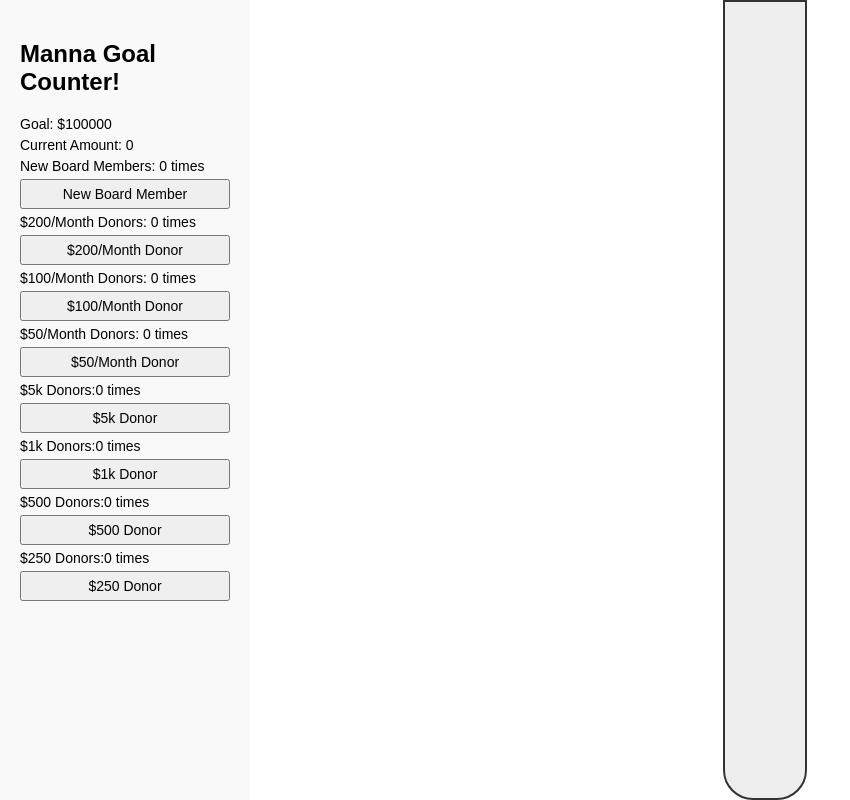
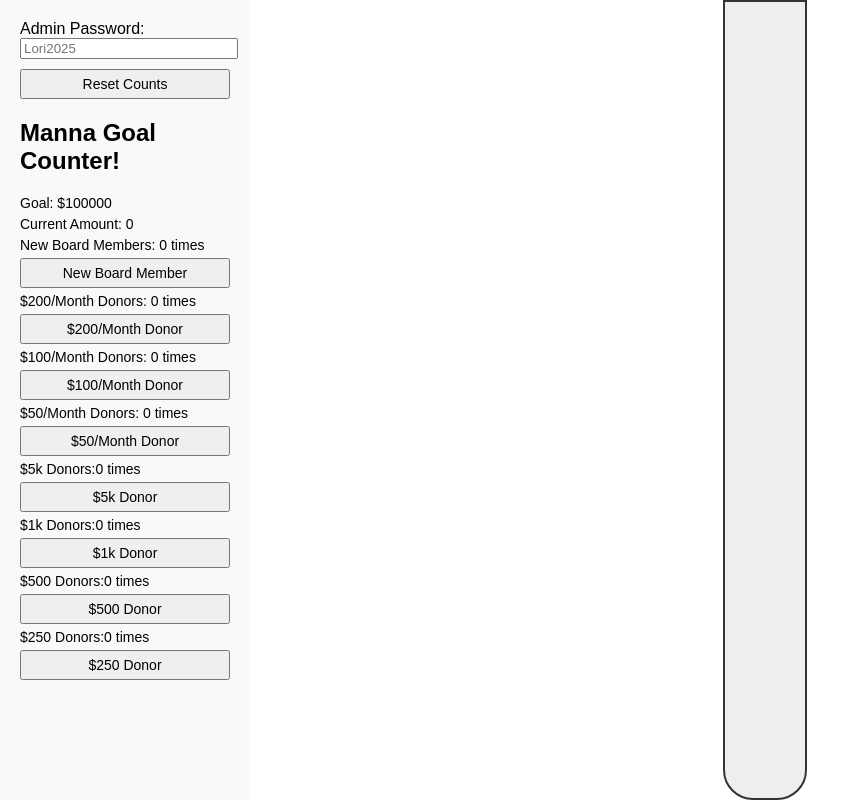
Before and after one commit to d870839/Manna, a Flask app: page / in a window 1280 px wide. Shown: the whole page, without its empty margins (0-850 px from the left). Run offline with Flask 3, Linux system fonts and the light colour scheme.

Commit message:
Update index.html

```diff
--- a/templates/index.html
+++ b/templates/index.html
@@ -64,6 +64,11 @@
 </head>
 <body>
     <div class="sidebar">
+        <label for="reset-password">Admin Password:</label>
+        <input type="password" id="reset-password" placeholder="Lori2025" style="width: 100%; margin-bottom: 5px;">
+        <button onclick="resetCounts()">Reset Counts</button>
+        <p id="reset-status" style="color: red;"></p>
+
         <h2>Manna Goal Counter!</h2>
         <div class="label">Goal: $<span id="goal">100000</span></div>
         <div class="label">Current Amount: <span id="counter">0</span></div>
```
